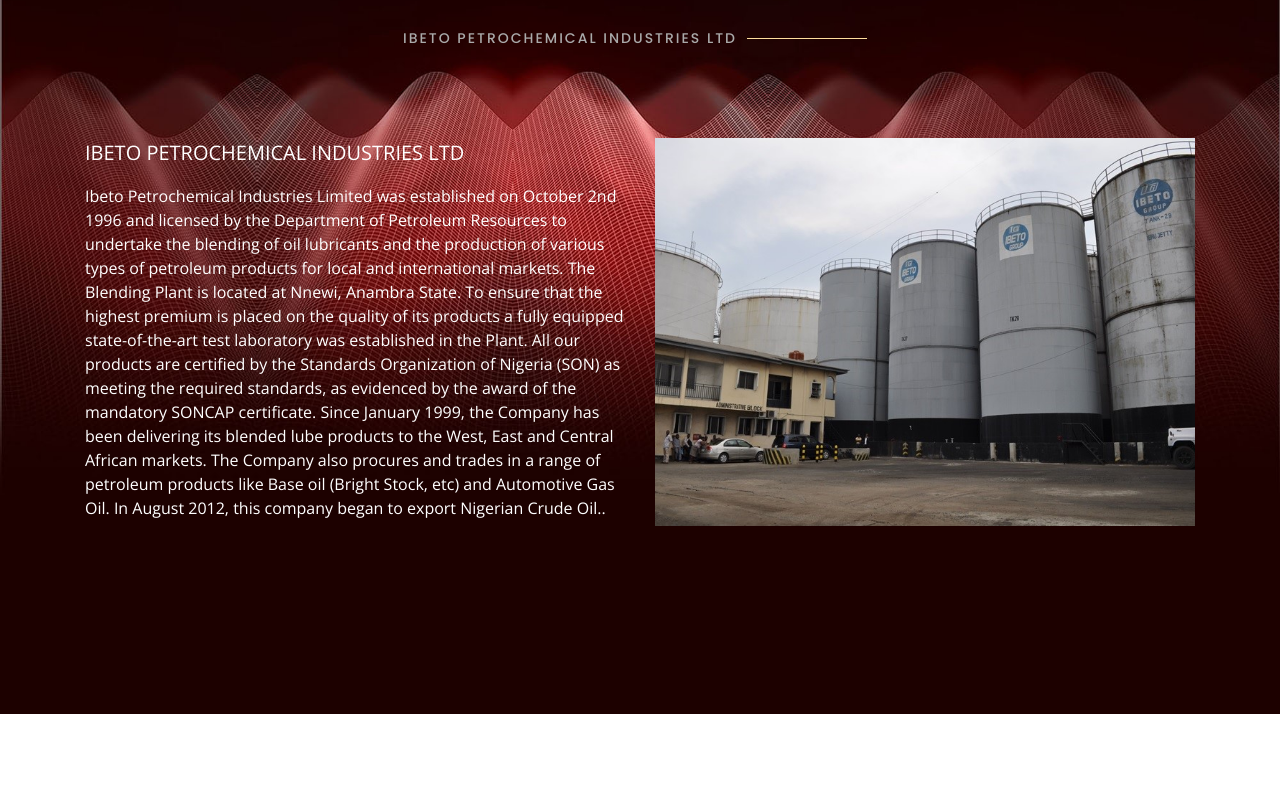
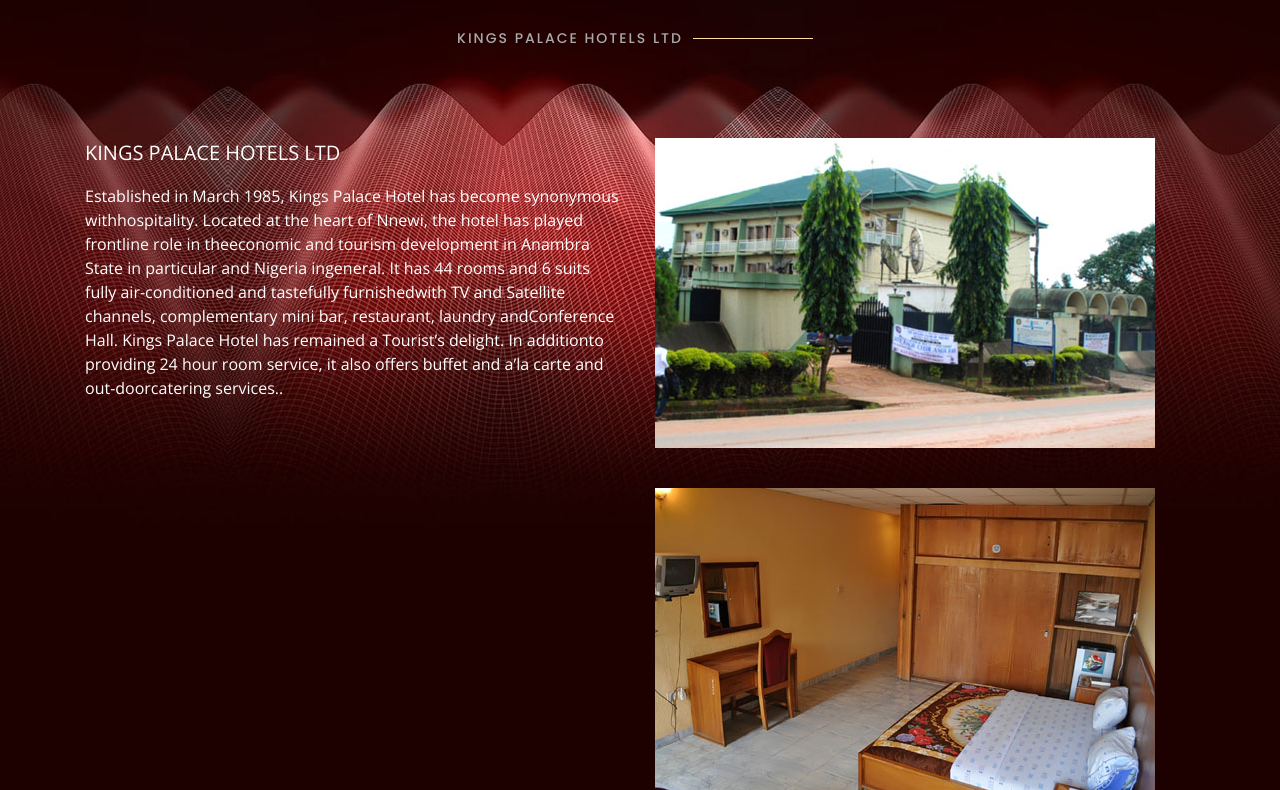
Before and after one commit to doikuomola/IBETO-GROUPS-PROJECT, a plain HTML site: page kings.html in a window 1280 px wide. Shown: the part 86-876 px from the top of the page. Before the commit the page ends 800 px from the top, so only its background shows below. Drawn offline with nearby package versions, Linux system fonts and the light colour scheme.

Commit message:
Update kings.html

```diff
--- a/kings.html
+++ b/kings.html
@@ -66,22 +66,19 @@
         <section id="auto-parts">
             <div class="container" data-aos="fade-up">
                 <div class="section-title">
-                    <h2>IBETO PETROCHEMICAL INDUSTRIES LTD</h2>
+                    <h2>KINGS PALACE HOTELS LTD</h2>
                     <!-- <p>Contact Us</p> -->
                 </div>
                 <div class="row">
                     <div class="col-md-6">
-                        <p class="lead">IBETO PETROCHEMICAL INDUSTRIES LTD</p>
-                        <p>Ibeto Petrochemical Industries Limited was established on October 2nd 1996 and licensed by the Department of Petroleum Resources to undertake the blending of oil lubricants and the production of various types of petroleum products for local and international markets. The Blending Plant is located at Nnewi, Anambra State.
-
-                            To ensure that the highest premium is placed on the quality of its products a fully equipped state-of-the-art test laboratory was established in the Plant. All our products are certified by the Standards Organization of Nigeria (SON) as meeting the required standards, as evidenced by the award of the mandatory SONCAP certificate.
-
-                            Since January 1999, the Company has been delivering its blended lube products to the West, East and Central African markets. The Company also procures and trades in a range of petroleum products like Base oil (Bright Stock, etc) and Automotive Gas Oil.
-
-                            In August 2012, this company began to export Nigerian Crude Oil..</p>
+                        <p class="lead">KINGS PALACE HOTELS LTD</p>
+                        <p>
+                            Established in March 1985, Kings Palace Hotel has become synonymous withhospitality. Located at the heart of Nnewi, the hotel has played frontline role in theeconomic and tourism development in Anambra State in particular and Nigeria ingeneral. It has 44 rooms and 6 suits fully air-conditioned and tastefully furnishedwith TV and Satellite channels, complementary mini bar, restaurant, laundry andConference Hall. Kings Palace Hotel has remained a Tourist’s delight. In additionto providing 24 hour room service, it also offers buffet and a’la carte and out-doorcatering services..</p>
                     </div>
                     <div class="col-md-6">
-                        <img src="assets/img/TankFarm.jpg" class="img-fluid ${3|rounded-top,rounded-right,rounded-bottom,rounded-left,rounded-circle,|}" alt="TankFarm">
+                        <div style="margin-bottom: 40px;"><img src="assets/img/Kings Palace 1.jpg" class="img-fluid ${3|rounded-top,rounded-right,rounded-bottom,rounded-left,rounded-circle,|}" alt="TankFarm"></div>
+                        <div style="margin-bottom: 40px;"><img src="assets/img/Kings Palace 2.jpg" class="img-fluid ${3|rounded-top,rounded-right,rounded-bottom,rounded-left,rounded-circle,|}" alt="TankFarm"></div>
+                        <div style="margin-bottom: 40px;"><img src="assets/img/Kings Palace 3.jpg" class="img-fluid ${3|rounded-top,rounded-right,rounded-bottom,rounded-left,rounded-circle,|}" alt="TankFarm"></div>
                     </div>
                 </div>
             </div>
```
